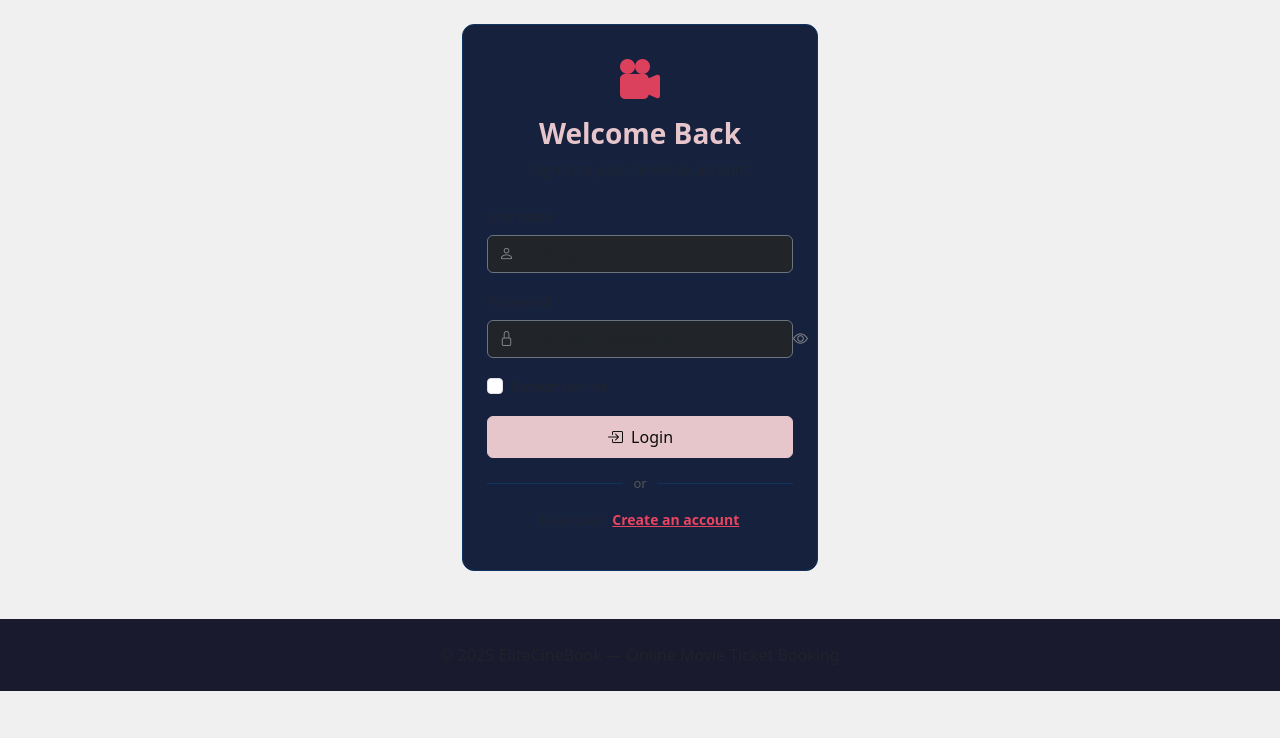
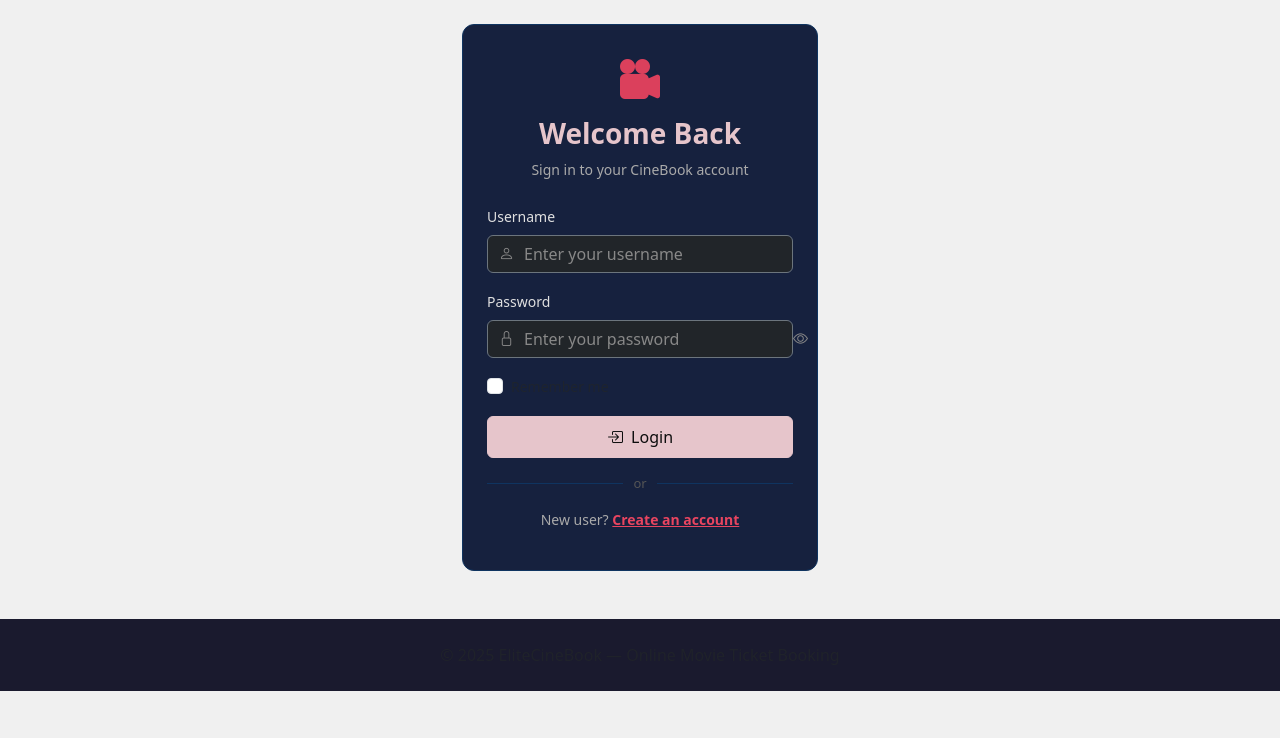
Before and after one commit to Work105/movie-ticket-system, a Django app: page /login/ in a window 1280 px wide. Shown: the part 62-800 px from the top of the page. Run offline with Django 5.2, Linux system fonts and the light colour scheme.

Commit message:
Fix label and subtitle text visibility on dark background

```diff
--- a/tickets/templates/tickets/base.html
+++ b/tickets/templates/tickets/base.html
@@ -43,6 +43,9 @@
     .toggle-password:hover { color: #e6c5cb; }
     .divider { display: flex; align-items: center; gap: 10px; color: #555; font-size: 13px; margin: 16px 0; }
     .divider::before, .divider::after { content: ''; flex: 1; height: 1px; background: #0f3460; }
+    .form-label { color: #e0e0e0 !important; }
+    .booking-card p.text-muted { color: #aaaaaa !important; }
+    ::placeholder { color: #888888 !important; }
   </style>
 </head>
 <body>
```
